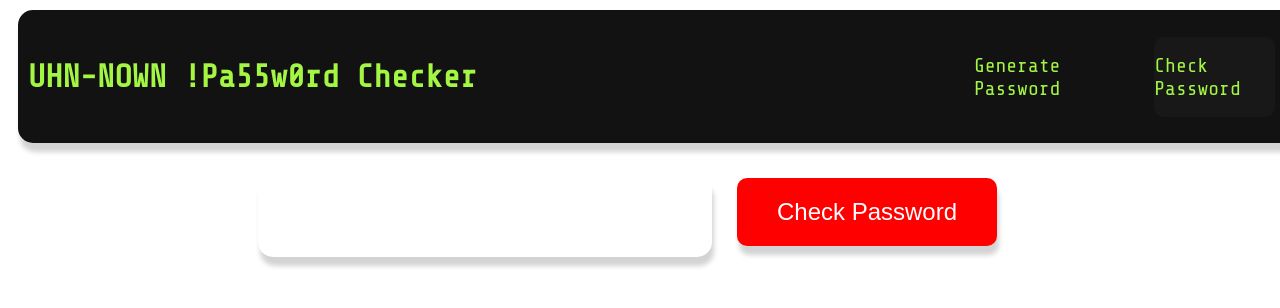
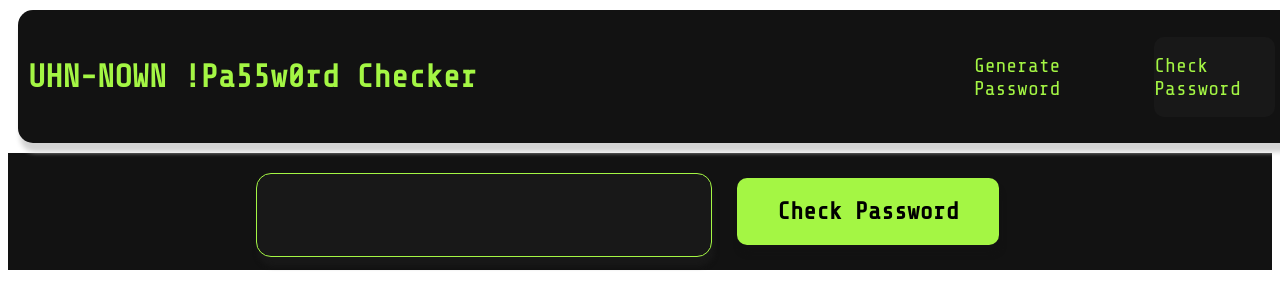
Before and after one commit to Breigner01/Unknown, a React (Create React App) app in the folder frontend/: page /checkPassword in a window 1280 px wide. Shown: the top 308 px of the page. Built offline with nearby package versions, Linux system fonts and the light colour scheme; a web font is replaced by a local one.

Commit message:
changed colors and added handler for text box

```diff
--- a/frontend/src/components/CheckPassword.js
+++ b/frontend/src/components/CheckPassword.js
@@ -1,13 +1,27 @@
 import styled from "styled-components";
+import {useState} from "react";
+const CheckPassword = () => {
+const handleSubmit = (event) => {
+    event.preventDefault()
+    const data = {
+        password: password,
+    }
+    console.log(data)
+}
+    const [password, setPassword] = useState("");
 
-const CheckPassword = () => {
+    const handleChange = (event) => {
+        setPassword(password => event.target.value);
+    }
 
     return (
         <>
             <Wrapper>
                 <form>
-                    <Input type="text"/>
-                    <Button type="submit" value="submit">Check Password</Button>
+                    <Input type="text"
+                           value={password}
+                           onChange={handleChange} />
+                    <Button type="submit" value="submit" onClick={handleSubmit}>Check Password</Button>
                 </form>
             </Wrapper>
         </>
@@ -20,22 +34,29 @@ const Wrapper = styled.div`
 display: flex;
 align-items: center;
 justify-content: center;
+background-color: #121212;
 
 `
 const Input = styled.input`
 height:80px;
 width:450px;
 border-radius: 15px;
+background-color: #181818;
+color: #a4f644;
 border:none;
-box-shadow: 2px 9px 5px lightgrey;
+border:solid 1px #a4f644;
+box-shadow: 2px 9px 5px #181818;
+&:active {border: solid 1px #a4f644;}
 `
 const Button = styled.button`
-color:white;
-background-color: red;
+font-family: 'Share Tech Mono', monospace;
+font-weight: bolder;
+color:black;
+background-color: #a4f644;
 border:none;
 border-radius: 10px;
 font-size: 24px;
 padding:20px 40px;
-box-shadow: 2px 9px 5px lightgrey;
+box-shadow: 2px 9px 5px #121212;
 margin:25px;
 `
```
